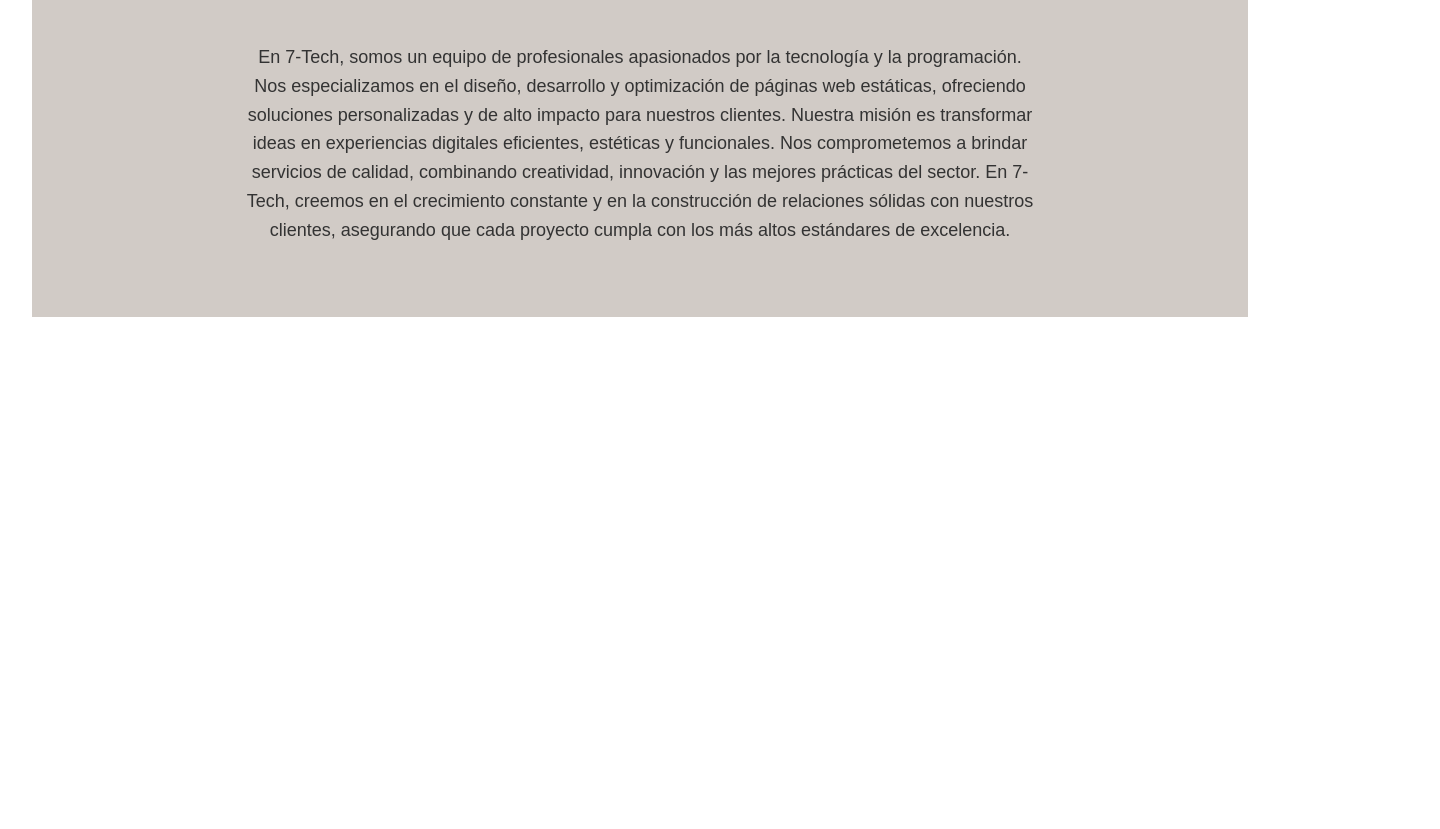
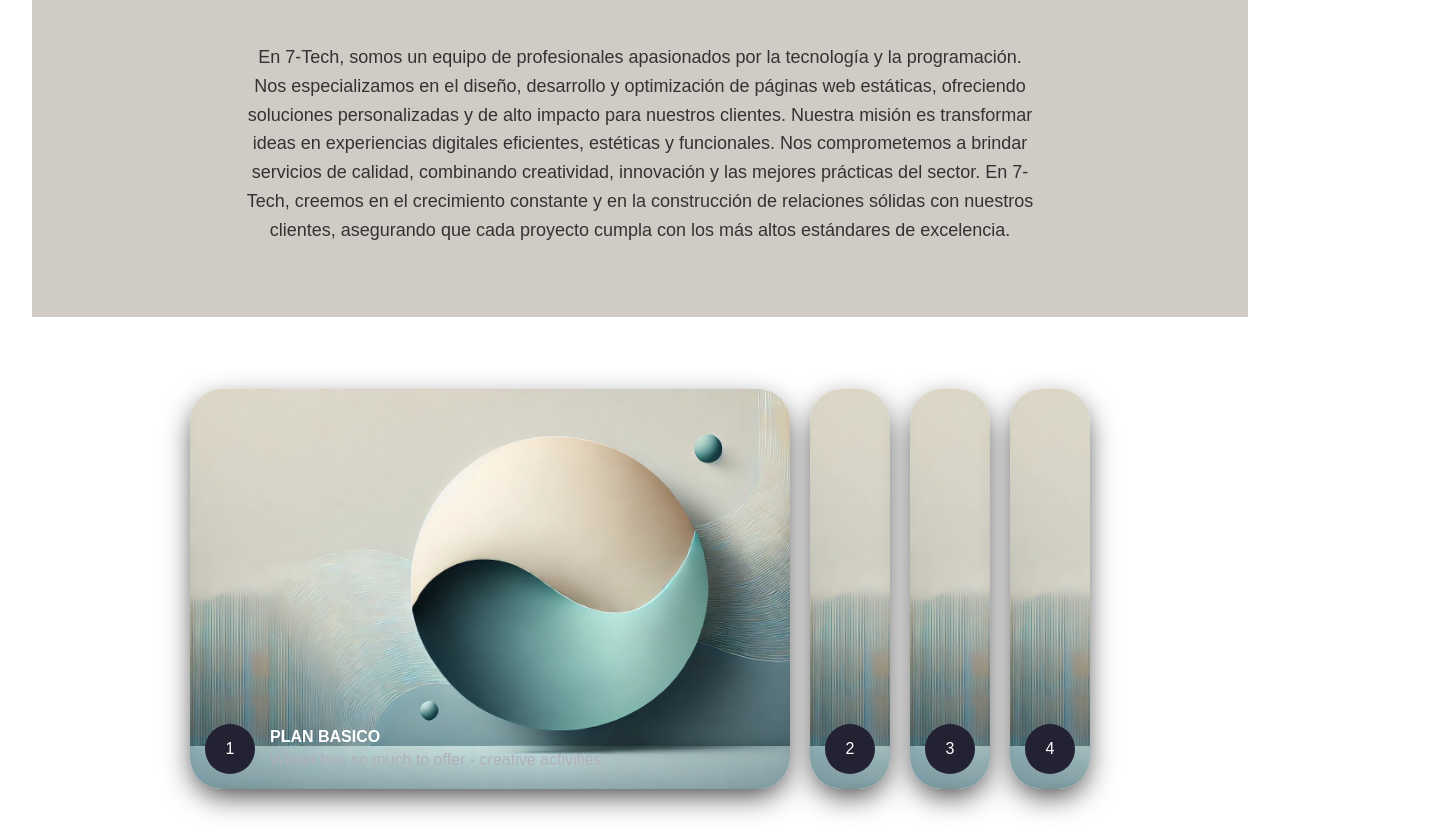
Before and after one commit to 7TechSolutions/LandingPagePresentacion, a plain HTML site: page index.html in a window 1280 px wide. Shown: the part 1015-1844 px from the top of the page, 1440 px wide, since content can reach past the window. Before the commit the page ends 1364 px from the top, so only its background shows below. Drawn offline with Linux system fonts and the light colour scheme.

Commit message:
incoporacion de estado de modelos

```diff
--- a/index.html
+++ b/index.html
@@ -1,10 +1,10 @@
 <!DOCTYPE html>
 <html lang="en">
   <head>
-    <meta charset="UTF-8">
-    <meta name="viewport" content="width=device-width, initial-scale=1.0">
+    <meta charset="UTF-8" />
+    <meta name="viewport" content="width=device-width, initial-scale=1.0" />
     <title>7TtechSolutions</title>
-    <link rel="stylesheet" href="./styles.css">
+    <link rel="stylesheet" href="./styles.css" />
   </head>
   <body>
     <!-- HEADER -->
@@ -26,7 +26,7 @@
 
     <div class="container-home">
       <div class="container-img">
-            <img src="./images/imgHome.jpeg" alt="">
+        <!-- <img src="./images/imgHome.jpeg" alt=""> -->
       </div>
       <div class="container-text-home">
         <h1 class="title">7-Tech Solutions</h1>
@@ -34,7 +34,6 @@
         <div class="container-button-home">
           <button class="button-home">Ver Planes</button>
         </div>
-
       </div>
     </div>
 
@@ -44,17 +43,75 @@
       </div>
       <div class="Secc2">
         <p class="SeccQS" id="SeccQS">
-            En 7-Tech, somos un equipo de profesionales apasionados por la tecnología y la programación. Nos especializamos en el diseño, desarrollo y optimización de páginas web estáticas, ofreciendo soluciones personalizadas y de alto impacto para nuestros clientes.
-            Nuestra misión es transformar ideas en experiencias digitales eficientes, estéticas y funcionales. Nos comprometemos a brindar servicios de calidad, combinando creatividad, innovación y las mejores prácticas del sector.
-            En 7-Tech, creemos en el crecimiento constante y en la construcción de relaciones sólidas con nuestros clientes, asegurando que cada proyecto cumpla con los más altos estándares de excelencia.
+          En 7-Tech, somos un equipo de profesionales apasionados por la
+          tecnología y la programación. Nos especializamos en el diseño,
+          desarrollo y optimización de páginas web estáticas, ofreciendo
+          soluciones personalizadas y de alto impacto para nuestros clientes.
+          Nuestra misión es transformar ideas en experiencias digitales
+          eficientes, estéticas y funcionales. Nos comprometemos a brindar
+          servicios de calidad, combinando creatividad, innovación y las mejores
+          prácticas del sector. En 7-Tech, creemos en el crecimiento constante y
+          en la construcción de relaciones sólidas con nuestros clientes,
+          asegurando que cada proyecto cumpla con los más altos estándares de
+          excelencia.
         </p>
       </div>
     </section>
 
-      <!-- <div id="Secc3">
-        <div style="width: 33%; float: left; text-align: center">
-          <ul>
+    <div class="wrapper">
+      <div class="container">
+        <input type="radio" name="slide" id="c1" checked>
+        <label for="c1" class="card">
+          <div class="row">
+            <div class="icon">1</div>
+            <div class="description">
+              <h4>Plan Basico</h4>
+              <p>Winter has so much to offer - creative activities</p>
+            </div>
+          </div>
+        </label>
+
+        <input type="radio" name="slide" id="c2">
+        <label for="c2" class="card">
+          <div class="row">
+            <div class="icon">2</div>
+            <div class="description">
+              <h4>One Page</h4>
+              <p>Gets better every day - stay tunned</p>
+            </div>
+          </div>
+        </label>
+
+        <input type="radio" name="slide" id="c3">
+        <label for="c3" class="card">
+          <div class="row">
+            <div class="icon">3</div>
+            <div class="description">
+              <h4>Plan Intermedio</h4>
+              <p>Help people all over the world</p>
+            </div>
+          </div>
+        </label>
+
+        <input type="radio" name="slide" id="c4">
+        <label for="c4" class="card">
+          <div class="row">
+            <div class="icon">4</div>
+            <div class="description">
+              <h4>Plan Premium</h4>
+              <p>Space engineering becomes more and more advanced</p>
+            </div>
+          </div>
+        </label>
+      </div>
+    </div>
+
+    <!-- <div class="container-planes">
+      <div class="plans">
+        <div class="titulo-plans">
           <h1>PLAN BÁSICO</h1>
+        </div>
+        <ul class="list">
           <li>LangingPage</li>
           <li>Hosting</li>
           <li>Actualizacion de Datos</li>
@@ -62,11 +119,11 @@
           <li>1 Carrusel</li>
         </ul>
       </div>
-        <div
-          style="position: relative; width: 33%; float: left; text-align: center"
-        >
-          <ul>
+      <div class="plans">
+        <div class="titulo-plans">
           <h1>PLAN INTERMEDIO</h1>
+        </div>
+        <ul class="list">
           <li>LangingPage</li>
           <li>Hosting</li>
           <li>Mantenimiento Mensual + Actualización de datos</li>
@@ -74,19 +131,18 @@
           <li>2 Carrusel</li>
         </ul>
       </div>
-        <div
-          style="position: relative; width: 33%; float: left; text-align: center"
-        >
-          <ul>
+      <div class="plans">
+        <div class="titulo-plans">
           <h1>PLAN PREMIUM</h1>
+        </div>
+        <ul class="list">
           <li>LangingPage</li>
           <li>Hosting</li>
           <li>Mantenimiento Quincenal + Actualización de datos</li>
           <li>45 imagenes</li>
           <li>5 Carrusel</li>
-            <li>Administracion de Base de Datos</li>
         </ul>
+      </div>
     </div> -->
-
   </body>
 </html>
--- a/styles.css
+++ b/styles.css
@@ -1,14 +1,14 @@
-*{
+* {
   margin: 0;
   padding: 0;
   box-sizing: border-box;
-    font-family: 'Poppins', sans-serif;
+  font-family: "Poppins", sans-serif;
 }
 /* STYLES NAVBAR */
-.logo{
+.logo {
   font-size: 1.5rem;
 }
-.barra-alta{
+.barra-alta {
   background-color: #f2f2f2;
 
   padding: 10px 4rem 10px 3rem;
@@ -18,12 +18,12 @@
 
   /* gap: 35%; */
 }
-.menu li{
+.menu li {
   display: flex;
   justify-content: center;
   list-style-type: none;
 }
-.menu-principal{
+.menu-principal {
   display: flex;
   align-items: center;
   gap: 1.5rem;
@@ -32,14 +32,14 @@
 
 .container-home {
   position: relative;
- /*    background-image: url(./images/imgHome.jpeg); */
+  background-image: url(./images/imgHome.jpeg);
   width: 100%;
   height: 100vh;
   background-repeat: no-repeat;
   background-size: cover;
-   /*  background-color: #f5eada; */
+  background-color: #f5eada;
 }
-.container-img{
+.container-img {
   display: flex;
   justify-content: center;
   align-items: center;
@@ -56,22 +56,22 @@
   color: black;
 }
 
-.title{
+.title {
   font-size: 5rem;
   font-weight: 700;
   margin-bottom: 1rem;
 }
-.subtitle{
+.subtitle {
   font-size: 2rem;
   font-weight: 500;
   margin-bottom: 1rem;
 }
 
-.container-button-home{
+.container-button-home {
   margin-top: 2rem;
 }
 
-.button-home{
+.button-home {
   padding: 1rem 2rem;
   background-color: #01687b;
   color: white;
@@ -81,20 +81,20 @@
   transition: 0.8s;
 }
 
-.button-home:hover{
+.button-home:hover {
   transform: scale(1.2);
 }
 /* SECCION QUIENES SOMOS */
-.container-description{
+.container-description {
   display: flex;
   justify-content: center;
   align-items: center;
   flex-direction: column;
   margin: 2rem;
   padding: 2rem;
-    background-color: #D1CBC6;
+  background-color: #d1cbc6;
 }
-.container-quienes-somos{
+.container-quienes-somos {
   display: flex;
   justify-content: center;
   align-items: center;
@@ -102,7 +102,7 @@
   margin: 2rem;
   gap: 2rem;
 }
-.title-quienes-somos{
+.title-quienes-somos {
   font-size: 2rem;
   font-weight: 700;
   margin-bottom: 1rem;
@@ -122,11 +122,134 @@
   color: #333;
 }
 
-/* .Secc2{
-    padding: 1rem;
+.wrapper {
+    align-items: center;
+    display: flex;
+    height: 60vh;
+    justify-content: center;
+    width: 100%;
   }
 
-a{
+  .container {
+    display: flex;
+    flex-wrap: nowrap;
+    height: 400px;
+    justify-content: start;
+  }
+
+  .card {
+    align-items: flex-end;
+    background-size: cover;
+    border-radius: .75rem;
+    border-radius: 2rem;
+    box-shadow: 0px 10px 30px -5px rgba(0,0,0,0.8);
+    cursor: pointer;
+    display: flex;
+    margin: 0 10px;
+    overflow: hidden;
+    transition: .6s cubic-bezier(.28,-0.03,0,.99);
+    width: 80px;
+  }
+
+  .card > .row {
+    color: white;
+    display: flex;
+    flex-wrap: nowrap;
+  }
+
+  .card > .row > .icon {
+    align-items: center;
+    background: #223;
+    border-radius: 50%;
+    color: white;
+    display: flex;
+    justify-content: center;
+    margin: 15px;
+    width: 50px;
+  }
+
+  .card > .row > .description {
+    display: flex;
+    flex-direction: column;
+    height: 80px;
+    justify-content: center;
+    opacity: 0;
+    overflow: hidden;
+    transform: translateY(30px);
+    transition: all .3s ease;
+    transition-delay: .3s;
+    width: 520px;
+  }
+
+  .description p {
+    color: #b0b0ba;
+    padding-top: 5px;
+  }
+
+  .description h4 {
+    text-transform: uppercase;
+  }
+
+  input {
+    display: none;
+  }
+
+  input:checked + label {
+    width: 600px;
+  }
+
+  input:checked + label .description {
+    opacity: 1 !important;
+    transform: translateY(0) !important;
+  }
+
+  .card[for="c1"] {
+    background-image: url('./images/imgHome.jpeg');
+  }
+
+  .card[for="c2"] {
+    background-image: url('./images/imgHome.jpeg');
+  }
+
+  .card[for="c3"] {
+    background-image: url('./images/imgHome.jpeg');
+  }
+
+  .card[for="c4"] {
+    background-image: url('./images/imgHome.jpeg');
+  }
+
+
+/* .container-planes {
+  display: flex;
+  justify-content: space-around;
+  align-items: center;
+  height: 30vh;
+  margin: 2rem;
+  padding: 2rem;
+  background-color: #d1cbc6;
+}
+.plans {
+  display: flex;
+  justify-content: center;
+  flex-direction: column;
+  gap: 1rem;
+  background-color: rgb(85, 114, 122);
+  color: white;
+}
+.list {
+  display: flex;
+  flex-direction: column;
+  align-items: center;
+  gap: 1rem;
+  list-style-type: none;
+}
+.titulo-plans {
+  display: flex;
+  justify-content: center;
+} */
+
+a {
   text-decoration: none;
   color: black;
-} */
+}
```
Lines whose indentation alone changed are shown as unchanged.
